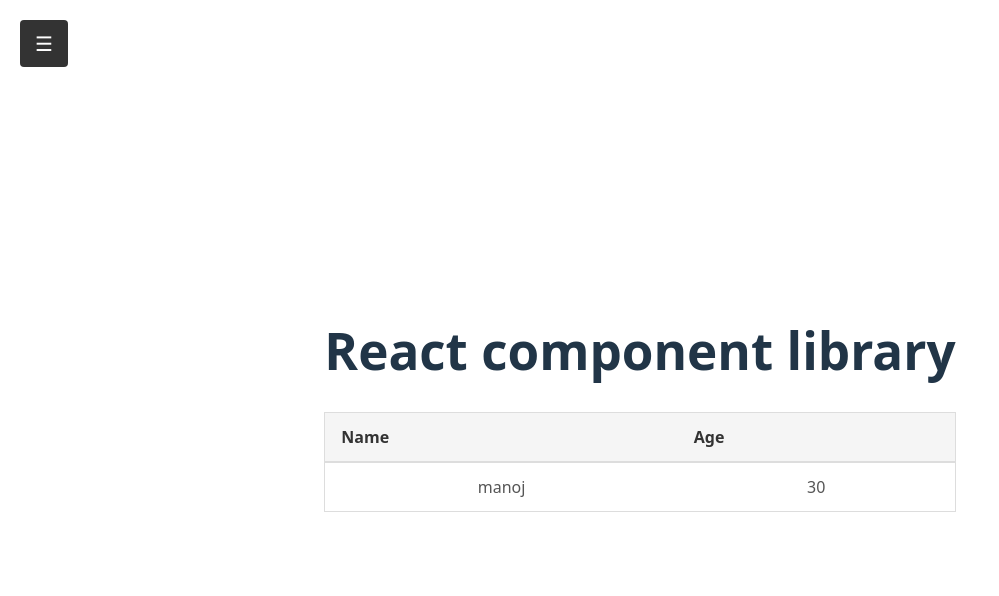
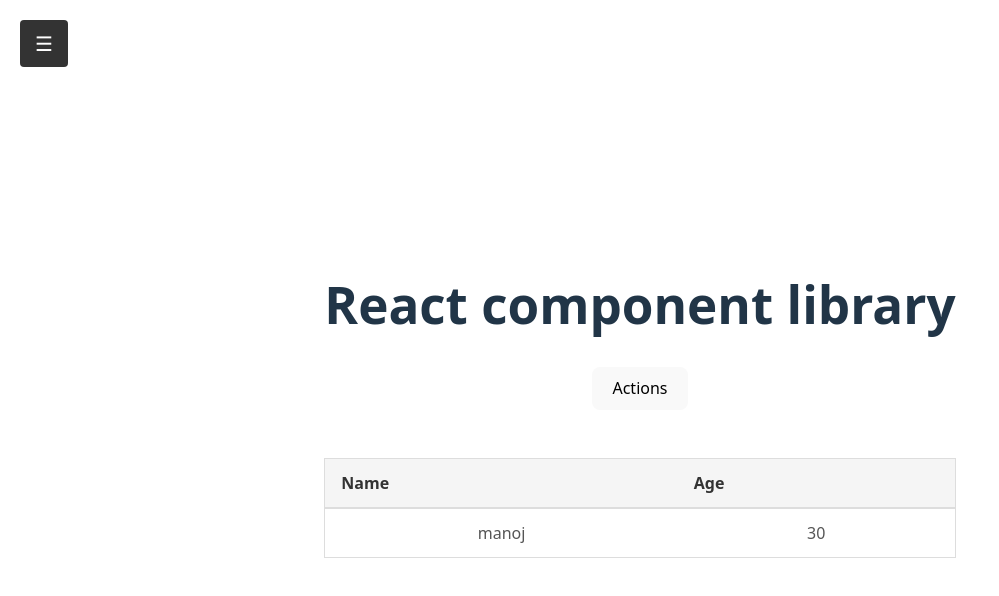
Before and after one commit to MANOJGARJE123/react-component-library, a React (Vite) app in the folder React-Component-Library/: page / in a window 1280 px wide. Shown: the top 596 px of the page, without its empty margins (0-999 px from the left). Built offline with nearby package versions, Linux system fonts and the light colour scheme.

Commit message:
Adds : DropDown

```diff
--- a/React-Component-Library/src/App.jsx
+++ b/React-Component-Library/src/App.jsx
@@ -2,13 +2,17 @@ import { useState } from 'react'
 import './App.css'
 import { SideBar } from './components/SideBar'
 import { TableGrid } from './components/TableGrid/TableGrid'
+import Dropdown from './components/DropDown'
+
 
 function App() {
   const [isSidearOpen, setIsSidebarOpen] = useState(false);
+
   const columns = [
     { key: 'name', label: 'Name' },
     { key: 'age', label: 'Age' },
   ];
+
   const rowData = [
     { name: 'manoj', age: 30 },
   ];
@@ -16,13 +20,34 @@ function App() {
   return (
     <div>
       <div>
-      <SideBar isOpen={isSidearOpen} onOpen={() => setIsSidebarOpen(true)} onClose={() => setIsSidebarOpen(false)}>
+        <SideBar
+          isOpen={isSidearOpen}
+          onOpen={() => setIsSidebarOpen(true)}
+          onClose={() => setIsSidebarOpen(false)}
+        >
           <h2>SideBar Content</h2>
         </SideBar>
       </div>
+
       <div>
         <h1>React component library</h1>
-         <TableGrid columns={columns} rowData={rowData}></TableGrid>
+
+        <Dropdown
+          options={[
+            {
+              label: "Edit",
+              onClick: () => console.log("Edit clicked"),
+            },
+            {
+              label: "Delete",
+              onClick: () => console.log("Delete clicked"),
+            },
+          ]}
+        />
+
+        <br /><br />
+
+        <TableGrid columns={columns} rowData={rowData} />
       </div>
     </div>
   )
--- /dev/null
+++ b/React-Component-Library/src/components/DropDown/DropDown.css
@@ -0,0 +1,36 @@
+.DropDown-container {
+  position: relative;
+  display: inline-block;
+}
+
+.DropDown-container button {
+  padding: 6px 12px;
+  cursor: pointer;
+  background-color: #2563eb;
+  color: white;
+  border: none;
+  border-radius: 4px;
+}
+
+.DropDown-opetions {
+  position: absolute;
+  top: 100%;
+  right: 0;
+  margin-top: 4px;
+  background-color: white;
+  border: 1px solid #ddd;
+  border-radius: 4px;
+  min-width: 120px;
+  box-shadow: 0 2px 6px rgba(0, 0, 0, 0.15);
+  z-index: 10;
+}
+
+.DropDown-option {
+  padding: 8px 12px;
+  cursor: pointer;
+  font-size: 14px;
+}
+
+.DropDown-option:hover {
+  background-color: #f3f4f6;
+}
--- /dev/null
+++ b/React-Component-Library/src/components/DropDown/DropDown.jsx
@@ -0,0 +1,34 @@
+import {useState} from 'react';
+
+function Dropdown({options}){
+    const [isDropDownOpen, setIsDropDownOpen] = useState(false);
+
+    function toggleDropDown(e){
+        e.preventDefault();
+        setIsDropDownOpen(!isDropDownOpen);
+    }
+
+    return(
+        <div className='DropDown-container' >
+            <button onClick={toggleDropDown}>
+                Actions
+            </button>
+
+            {
+                isDropDownOpen && (
+                    <div className='DropDown-opetions'>
+                       {
+                        options.map((option, index) => (
+                            <div key={index} className='DropDown-option' onClick={option.onClick}>
+                                {option.label}
+                            </div>
+                        ))
+                       }
+                    </div>
+                )
+            }
+        </div>
+    )
+}
+
+export default Dropdown;
--- /dev/null
+++ b/React-Component-Library/src/components/DropDown/index.js
@@ -0,0 +1 @@
+export { default } from './DropDown';
```
Lines whose indentation alone changed are shown as unchanged.
